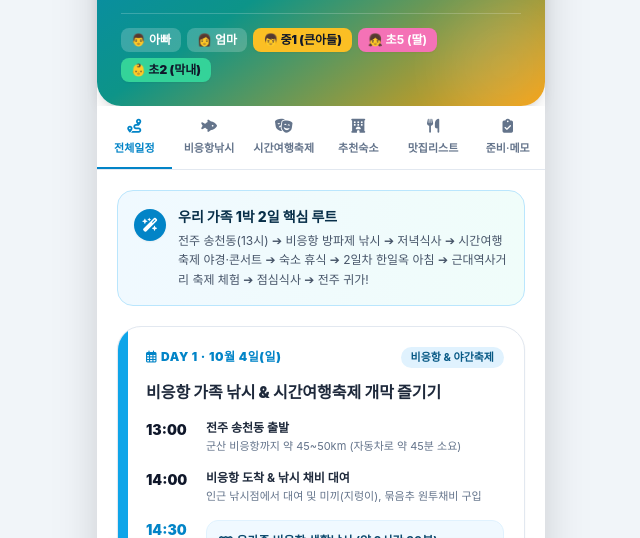
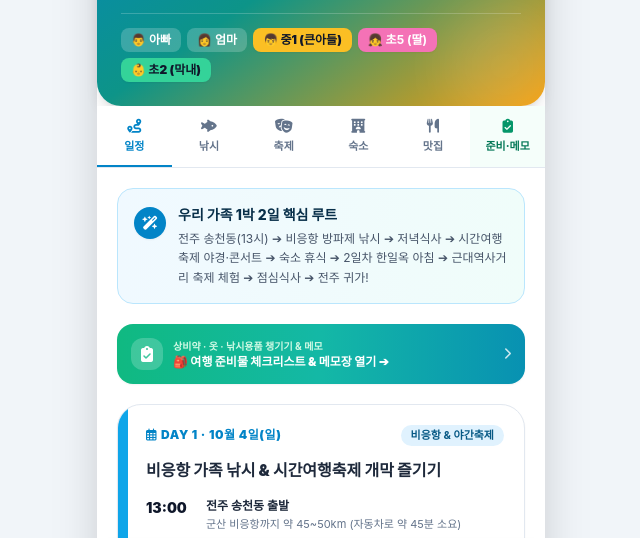
Before and after one commit to eery1677-lab/cheonan-trip, a plain HTML site: page index.html in a window 1280 px wide. Shown: the part 197-735 px from the top of the page, without its empty margins (319-959 px from the left). Drawn offline with nearby package versions, Linux system fonts and the light colour scheme; a web font is replaced by a local one.

Commit message:
Fix navigation bar to 6-column grid layout and add quick checklist banner

```diff
--- a/index.html
+++ b/index.html
@@ -57,31 +57,31 @@
       </div>
     </header>
 
-    <!-- 스티키 탭 네비게이션 -->
-    <nav class="flex border-b border-slate-200 bg-white/95 backdrop-blur-md sticky top-0 z-30 text-[11px] font-bold shadow-xs overflow-x-auto hide-scrollbar">
-      <button onclick="switchTab('schedule')" id="tab-schedule" class="flex-1 min-w-[58px] py-2.5 text-center tab-active border-b-2 transition flex flex-col items-center gap-1 shrink-0">
+    <!-- 스티키 탭 네비게이션 (6개 탭 한눈에 노출) -->
+    <nav class="grid grid-cols-6 border-b border-slate-200 bg-white/95 backdrop-blur-md sticky top-0 z-30 text-[11px] font-bold shadow-xs">
+      <button onclick="switchTab('schedule')" id="tab-schedule" class="py-2.5 text-center tab-active border-b-2 transition flex flex-col items-center justify-center gap-0.5">
         <i class="fa-solid fa-route text-sm"></i>
-        <span>전체일정</span>
+        <span>일정</span>
       </button>
-      <button onclick="switchTab('fishing')" id="tab-fishing" class="flex-1 min-w-[58px] py-2.5 text-center tab-inactive border-b-2 transition flex flex-col items-center gap-1 shrink-0">
+      <button onclick="switchTab('fishing')" id="tab-fishing" class="py-2.5 text-center tab-inactive border-b-2 transition flex flex-col items-center justify-center gap-0.5">
         <i class="fa-solid fa-fish-fins text-sm"></i>
-        <span>비응항낚시</span>
+        <span>낚시</span>
       </button>
-      <button onclick="switchTab('festival')" id="tab-festival" class="flex-1 min-w-[58px] py-2.5 text-center tab-inactive border-b-2 transition flex flex-col items-center gap-1 shrink-0">
+      <button onclick="switchTab('festival')" id="tab-festival" class="py-2.5 text-center tab-inactive border-b-2 transition flex flex-col items-center justify-center gap-0.5">
         <i class="fa-solid fa-masks-theater text-sm"></i>
-        <span>시간여행축제</span>
+        <span>축제</span>
       </button>
-      <button onclick="switchTab('hotel')" id="tab-hotel" class="flex-1 min-w-[58px] py-2.5 text-center tab-inactive border-b-2 transition flex flex-col items-center gap-1 shrink-0">
+      <button onclick="switchTab('hotel')" id="tab-hotel" class="py-2.5 text-center tab-inactive border-b-2 transition flex flex-col items-center justify-center gap-0.5">
         <i class="fa-solid fa-hotel text-sm"></i>
-        <span>추천숙소</span>
+        <span>숙소</span>
       </button>
-      <button onclick="switchTab('food')" id="tab-food" class="flex-1 min-w-[58px] py-2.5 text-center tab-inactive border-b-2 transition flex flex-col items-center gap-1 shrink-0">
+      <button onclick="switchTab('food')" id="tab-food" class="py-2.5 text-center tab-inactive border-b-2 transition flex flex-col items-center justify-center gap-0.5">
         <i class="fa-solid fa-utensils text-sm"></i>
-        <span>맛집리스트</span>
+        <span>맛집</span>
       </button>
-      <button onclick="switchTab('checklist')" id="tab-checklist" class="flex-1 min-w-[58px] py-2.5 text-center tab-inactive border-b-2 transition flex flex-col items-center gap-1 shrink-0">
-        <i class="fa-solid fa-clipboard-check text-sm"></i>
-        <span>준비·메모</span>
+      <button onclick="switchTab('checklist')" id="tab-checklist" class="py-2.5 text-center tab-inactive border-b-2 transition flex flex-col items-center justify-center gap-0.5 bg-emerald-50/50">
+        <i class="fa-solid fa-clipboard-check text-sm text-emerald-600"></i>
+        <span class="text-emerald-700 font-extrabold">준비·메모</span>
       </button>
     </nav>
 
@@ -98,6 +98,20 @@
             전주 송천동(13시) ➔ 비응항 방파제 낚시 ➔ 저녁식사 ➔ 시간여행축제 야경·콘서트 ➔ 숙소 휴식 ➔ 2일차 한일옥 아침 ➔ 근대역사거리 축제 체험 ➔ 점심식사 ➔ 전주 귀가!
           </span>
         </div>
+      </div>
+
+      <!-- 준비물 & 메모 퀵 배너 -->
+      <div onclick="switchTab('checklist')" class="bg-gradient-to-r from-emerald-500 via-teal-500 to-cyan-600 text-white rounded-2xl p-3.5 shadow-sm flex items-center justify-between cursor-pointer hover:opacity-95 transition active:scale-98">
+        <div class="flex items-center gap-2.5">
+          <div class="w-8 h-8 rounded-xl bg-white/20 flex items-center justify-center text-white shrink-0">
+            <i class="fa-solid fa-clipboard-check text-base"></i>
+          </div>
+          <div>
+            <div class="text-[10px] text-emerald-100 font-bold">상비약 · 옷 · 낚시용품 챙기기 & 메모</div>
+            <div class="text-xs font-black">🎒 여행 준비물 체크리스트 & 메모장 열기 ➔</div>
+          </div>
+        </div>
+        <i class="fa-solid fa-chevron-right text-xs text-white/80"></i>
       </div>
 
       <!-- DAY 1 카드 -->
@@ -1179,10 +1193,10 @@
         const content = document.getElementById('content-' + tab);
         if (btn && content) {
           if (tab === tabId) {
-            btn.className = 'flex-1 min-w-[58px] py-2.5 text-center tab-active border-b-2 transition flex flex-col items-center gap-1 shrink-0';
+            btn.className = 'py-2.5 text-center tab-active border-b-2 transition flex flex-col items-center justify-center gap-0.5';
             content.classList.remove('hidden');
           } else {
-            btn.className = 'flex-1 min-w-[58px] py-2.5 text-center tab-inactive border-b-2 transition flex flex-col items-center gap-1 shrink-0';
+            btn.className = 'py-2.5 text-center tab-inactive border-b-2 transition flex flex-col items-center justify-center gap-0.5';
             content.classList.add('hidden');
           }
         }
```
Also changed, not shown: 1 other file.
